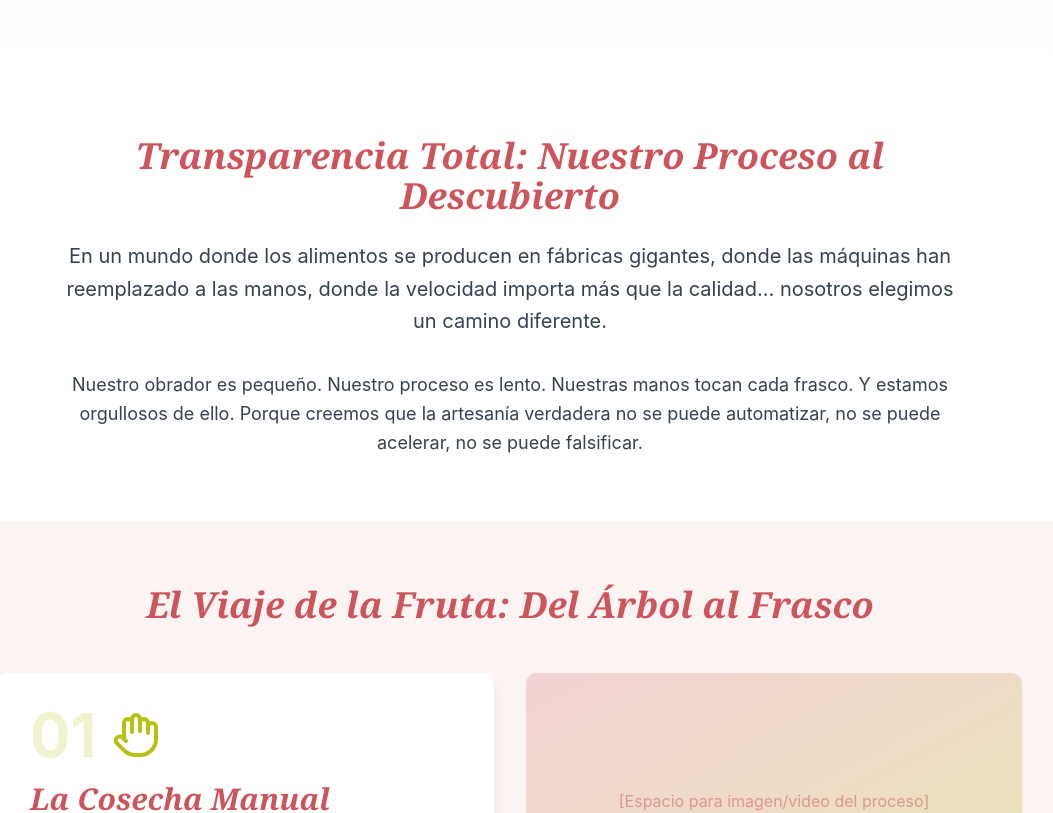
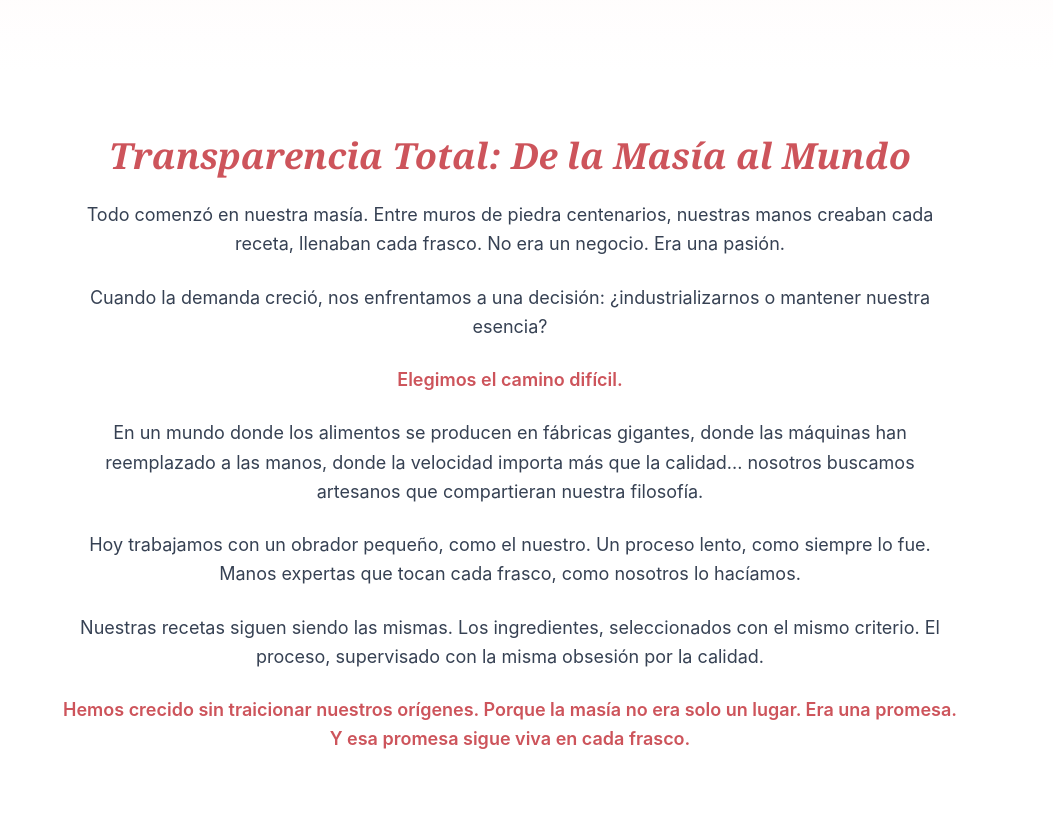
Before and after one commit to bigman1973/mikels-earth-frontend, a React (Vite) app: page /el-obrador in a window 1280 px wide. Shown: the part 740-1553 px from the top of the page, without its empty margins (130-1183 px from the left). Built offline with nearby package versions, Linux system fonts and the light colour scheme.

Commit message:
feat: Actualizar sección Transparencia Total con historia De la Masía al Mundo

```diff
--- a/src/pages/ElObrador.jsx
+++ b/src/pages/ElObrador.jsx
@@ -31,19 +31,31 @@ const ElObrador = () => {
             transition={{ duration: 0.8 }}
           >
             <h2 className="text-4xl font-bold text-primary mb-6">
-              Transparencia Total: Nuestro Proceso al Descubierto
+              Transparencia Total: De la Masía al Mundo
             </h2>
-            <p className="text-xl text-gray-700 leading-relaxed mb-8">
-              En un mundo donde los alimentos se producen en fábricas gigantes,
-              donde las máquinas han reemplazado a las manos, donde la velocidad
-              importa más que la calidad... nosotros elegimos un camino diferente.
-            </p>
-            <p className="text-lg text-gray-700 leading-relaxed">
-              Nuestro obrador es pequeño. Nuestro proceso es lento. Nuestras manos
-              tocan cada frasco. Y estamos orgullosos de ello. Porque creemos que
-              la artesanía verdadera no se puede automatizar, no se puede acelerar,
-              no se puede falsificar.
-            </p>
+            <div className="space-y-6 text-lg text-gray-700 leading-relaxed">
+              <p>
+                Todo comenzó en nuestra masía. Entre muros de piedra centenarios, nuestras manos creaban cada receta, llenaban cada frasco. No era un negocio. Era una pasión.
+              </p>
+              <p>
+                Cuando la demanda creció, nos enfrentamos a una decisión: ¿industrializarnos o mantener nuestra esencia?
+              </p>
+              <p className="font-semibold text-primary">
+                Elegimos el camino difícil.
+              </p>
+              <p>
+                En un mundo donde los alimentos se producen en fábricas gigantes, donde las máquinas han reemplazado a las manos, donde la velocidad importa más que la calidad... nosotros buscamos artesanos que compartieran nuestra filosofía.
+              </p>
+              <p>
+                Hoy trabajamos con un obrador pequeño, como el nuestro. Un proceso lento, como siempre lo fue. Manos expertas que tocan cada frasco, como nosotros lo hacíamos.
+              </p>
+              <p>
+                Nuestras recetas siguen siendo las mismas. Los ingredientes, seleccionados con el mismo criterio. El proceso, supervisado con la misma obsesión por la calidad.
+              </p>
+              <p className="font-semibold text-primary">
+                Hemos crecido sin traicionar nuestros orígenes. Porque la masía no era solo un lugar. Era una promesa. Y esa promesa sigue viva en cada frasco.
+              </p>
+            </div>
           </motion.div>
         </div>
       </section>
```
